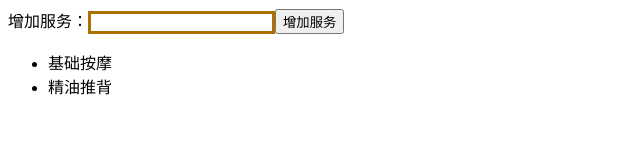
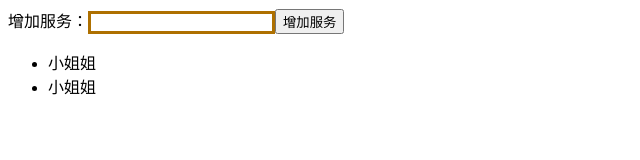
Before and after one commit to iwillbe12138/reactDemo, a React app: page / in a window 1280 px wide. Shown: the top 160 px of the page, without its empty margins (0-640 px from the left). Built offline with nearby package versions, Linux system fonts and the light colour scheme.

Commit message:
2021--03-16

```diff
--- a/package.json
+++ b/package.json
@@ -77,7 +77,11 @@
     "extends": [
       "react-app",
       "react-app/jest"
-    ]
+    ],
+    "rules": {
+      "no-undef": "off",
+      "no-restricted-globals": "off",
+      "no-unused-vars": "off"}
   },
   "browserslist": {
     "production": [
--- a/src/Xiaojiejie.js
+++ b/src/Xiaojiejie.js
@@ -2,12 +2,13 @@
  * @Description:demo
  * @Author: iwillbe12138
  * @Date: 2021-03-05 01:02:17
- * @LastEditTime: 2021-03-13 23:21:31
+ * @LastEditTime: 2021-03-16 18:06:01
  * @LastEditors: iwillbe12138
  */
 
 import React, { Component, Fragment } from "react";
 import "./style.css";
+import XiaojiejieItem from  './XiaojiejieItem'
 //Fragment  碎片  可以最外层不用div
 class Xiaojiejie extends Component {
   render() {
@@ -27,13 +28,7 @@ class Xiaojiejie extends Component {
         <ul>
           {this.state.list.map((item, index) => {
             return (
-              <li
-                onClick={this.deleteItem.bind(this, index)}
-                key={index + item}
-                dangerouslySetInnerHTML={{ __html: item }} //html解析
-              >
-                {/* {item} */}
-              </li>
+              <div key='index'><XiaojiejieItem/></div>
             );
           })}
         </ul>
--- /dev/null
+++ b/src/XiaojiejieItem.js
@@ -0,0 +1,19 @@
+/*
+ * @Description: item
+ * @Author: iwillbe12138
+ * @Date: 2021-03-16 17:53:07
+ * @LastEditTime: 2021-03-16 17:54:51
+ * @LastEditors: iwillbe12138
+ */
+
+import React, { Component } from 'react';
+
+class XiaojiejeiItem extends Component {
+  render() {
+    return (
+      <li>小姐姐</li>
+     );
+  }
+}
+
+export default XiaojiejeiItem;
```
Also changed, not shown: .eslintrc.js, 2 other files (tests, documents, lock files or other folders).
